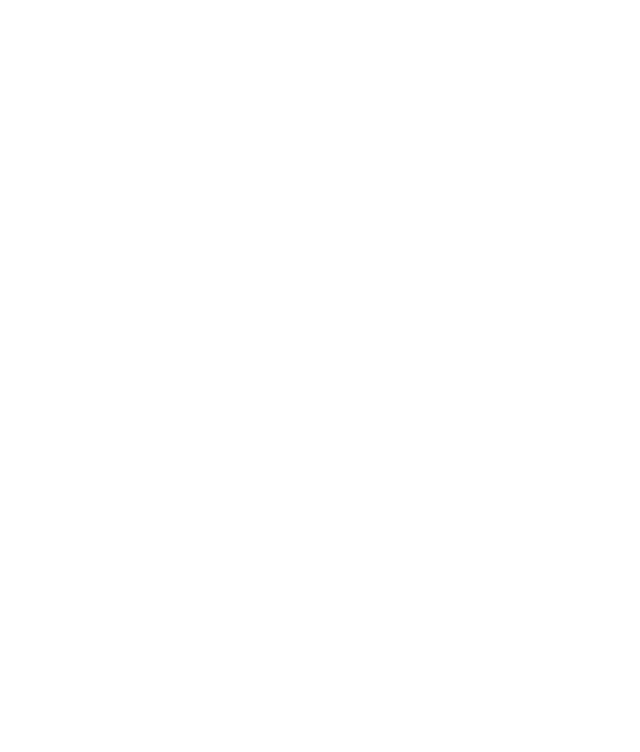
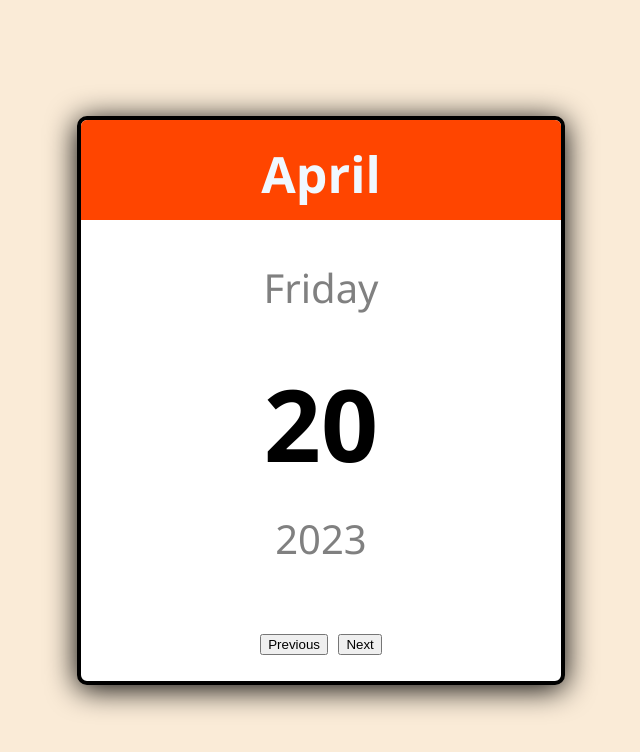
Before and after one commit to lorxx504-Kongmeng/projects, a plain HTML site: page mini_calendar/index.html in a window 1280 px wide. Shown: the whole page, without its empty margins (319-959 px from the left). Drawn offline with Linux system fonts and the light colour scheme.

Commit message:
html and css is completed. Just need to connect js

```diff
--- a/mini_calendar/index.html
+++ b/mini_calendar/index.html
@@ -1,6 +1,23 @@
 <!DOCTYPE html>
 <html>
     <head>
+        <meta charset="UTF-8">
+        <meta http-equiv="X-UA-Compatible" content="IE=edge">
+        <link rel="stylesheet" href="style.css">
+        <script src="index.js" defer></script>
         <title>mini calendar</title>
     </head>
+    <body>
+        <div class="calender-container">
+                <p class="month-name" id="month-name">April</p>
+                <p class="day-name" id="day-name">Friday</p>
+                <p class="day-number" id="day-number">20</p>
+                <p class="year" id="year">2023</p>
+                <div class="button">
+                    <button class="previous" id="previous">Previous</button>
+                    <button class="next" id="next">Next</button>
+                </div>
+        </div>
+
+    </body>
 </html>
--- a/mini_calendar/index.js
+++ b/mini_calendar/index.js
@@ -0,0 +1,16 @@
+const monthName = document.getElementById("month-name");
+const dayName = document.getElementById("day-name");
+const dayNumber = document.getElementById("day-number");
+const year = document.getElementById("year");
+const previous = document.getElementById("previous");
+const next = document.getElementById("next");
+
+
+const date = new Date();
+console.log(date.getFullYear())
+console.log(date.getDay())
+
+
+// function calculate_Calender() {
+
+// }
--- a/mini_calendar/style.css
+++ b/mini_calendar/style.css
@@ -0,0 +1,49 @@
+body {
+    margin: 0;
+    display: flex;
+    justify-content: center;
+    height: 100vh;
+    align-items: center;
+    font-family:'Segoe UI', Tahoma, Geneva, Verdana, sans-serif;
+    font-size: 40px;
+    flex-wrap: wrap;
+    background-color: antiquewhite;
+}
+
+.calender-container{
+    margin: 0;
+    background-color: white;
+    width: 30rem;
+    text-align: center;
+    border: 4px solid black;
+    overflow: hidden;
+    border-radius: 10px;
+    box-shadow: 0 4px 30px black;
+}
+.month-name {
+    margin: 0;
+    background-color: orangered;
+    height: 5rem;
+    color: aliceblue;
+    padding-top: 20px;
+    font-size: 50px;
+    font-weight: bold;
+}
+.day-name {
+    font-size: 40px;
+    color: gray;
+}
+.day-number {
+    font-size: 100px;
+    margin: 0;
+    font-weight: bold;
+}
+.year {
+    margin: 20px 0;
+    font-size: 40px;
+    font-weight: 500;
+    color: gray;
+}
+.button {
+    padding: 20px 100px;
+}
```
